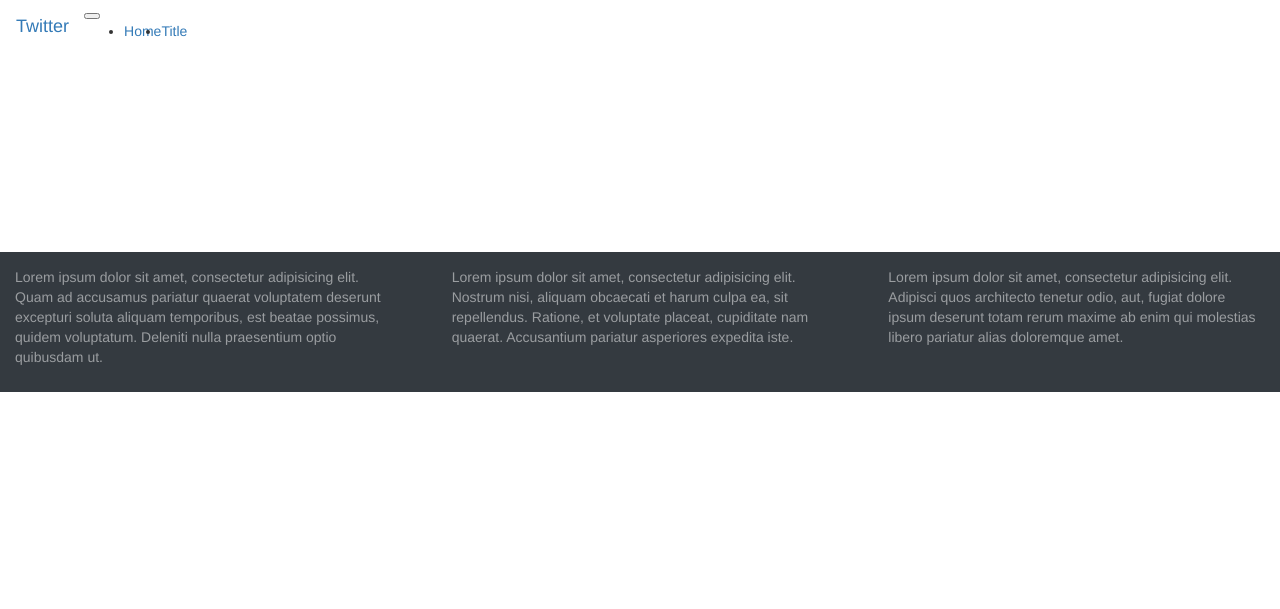
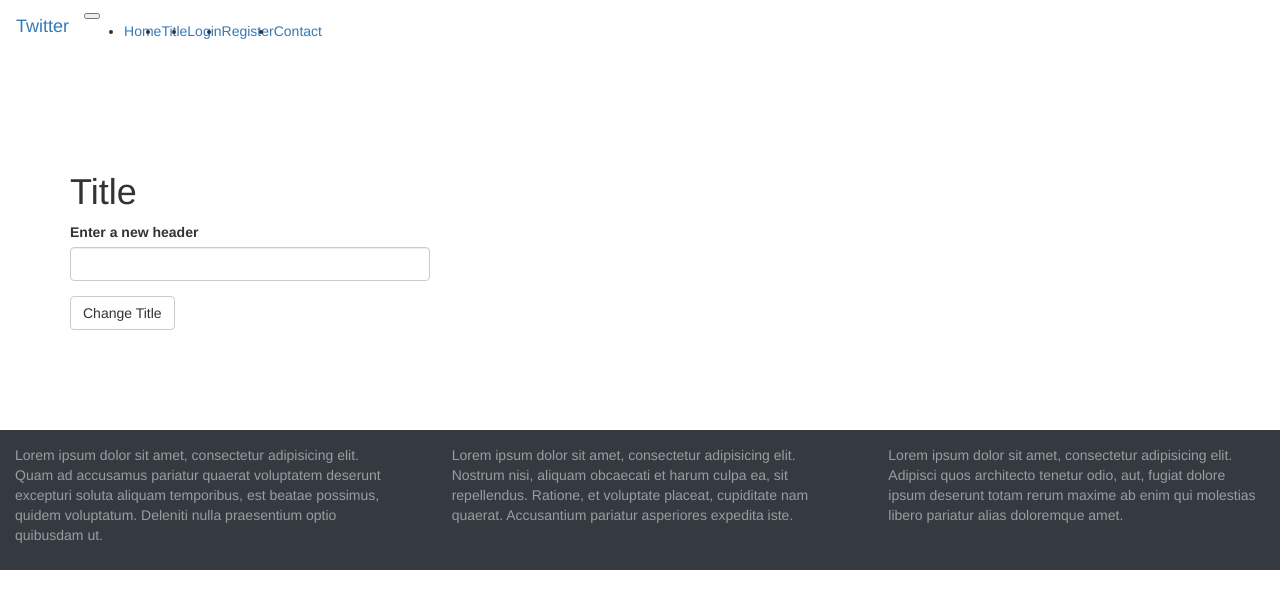
Before and after one commit to allanlburns/twitter_replica, a Flask app: page /title in a window 1280 px wide. Shown: the top 609 px of the page. Run offline with Flask 2, Linux system fonts and the light colour scheme; some libraries are stand-ins or nearby versions.

Commit message:
Completed form pages. TODO: add posting, profile, database.

```diff
--- /dev/null
+++ b/app/forms.py
@@ -0,0 +1,37 @@
+from flask_wtf import FlaskForm # imports mixin
+from wtforms import StringField, SubmitField, TextAreaField, PasswordField, IntegerField
+from wtforms.validators import DataRequired, Email, EqualTo
+
+class TitleForm(FlaskForm):
+    title = StringField('Enter a new header', validators=[DataRequired()])
+    submit = SubmitField('Change Title')
+
+class ContactForm(FlaskForm):
+    name = StringField('Name', validators=[DataRequired()])
+    email = StringField('E-mail', validators=[DataRequired(), Email()])
+    message = TextAreaField('Message', validators=[DataRequired()])
+    submit = SubmitField('Send Message')
+
+
+
+
+
+
+
+
+class LoginForm(FlaskForm):
+    email = StringField('E-mail', validators=[DataRequired(), Email()])
+    password = PasswordField('Password', validators=[DataRequired()])
+    submit = SubmitField('Login')
+
+
+class RegisterForm(FlaskForm):
+    first_name = StringField('First Name', validators=[DataRequired()])
+    last_name = StringField('Last Name', validators=[DataRequired()])
+    username = StringField('Username', validators=[DataRequired()])
+    email = StringField('Email', validators=[DataRequired(), Email()])
+    age = IntegerField('Age')
+    bio = StringField('Bio')
+    password = PasswordField('Password', validators=[DataRequired()])
+    password2 = PasswordField('Re-type Password', validators=[DataRequired(), EqualTo('password')])
+    submit = SubmitField('Register')
--- a/app/routes.py
+++ b/app/routes.py
@@ -1,9 +1,11 @@
 from app import app
-from flask import render_template, url_for, redirect
+from flask import render_template, url_for, redirect, flash
+from app.forms import TitleForm, ContactForm, LoginForm, RegisterForm
 
 @app.route('/')
-@app.route('/index.html')
-def index():
+@app.route('/index')
+@app.route('/index/<word>', methods=['GET'])
+def index(word=''):
     products = [
         {
             'id': 1001,
@@ -31,8 +33,49 @@ def index():
         },
     ]
 
-    return render_template('index.html', title="Home", products=products)
+    return render_template('index.html', title="Home", products=products, word=word)
 
-@app.route('/title')
+@app.route('/title', methods=['GET', 'POST'])
 def title():
-    return render_template('form.html', title="Title")
+    form = TitleForm()
+
+    # handle form submission
+    if form.validate_on_submit():
+        text = form.title.data
+
+        return redirect(url_for('index', word=text))
+
+    return render_template('form.html', title="Title", form=form)
+
+@app.route('/contact', methods={'GET', 'POST'})
+def contact():
+    form = ContactForm()
+
+    if form.validate_on_submit():
+        flash(f"Thanks {form.name.data}, your message has been received. We have sent a copy of the submission to {form.email.data}.")
+
+        return redirect(url_for('index'))
+
+    return render_template('form.html', form=form, title='Contact Us')
+
+@app.route('/login', methods={'GET', 'POST'})
+def login():
+    form = LoginForm()
+
+    if form.validate_on_submit():
+        flash(f"You have been logged in.")
+
+        return redirect(url_for('index'))
+
+    return render_template('form.html', form=form, title='Login')
+
+@app.route('/register', methods={'GET', 'POST'})
+def register():
+    form = RegisterForm()
+
+    if form.validate_on_submit():
+        flash(f"You have been registered.")
+
+        return redirect(url_for('index'))
+
+    return render_template('form.html', form=form, title='Register')
--- a/app/templates/base.html
+++ b/app/templates/base.html
@@ -41,6 +41,30 @@
             <a class="nav-link" href="{{ url_for('title')}}">Title</a>
           </li>
 
+          {% if title == 'Login' %}
+              <li class="nav-item active">
+          {% else %}
+              <li class="nav-item">
+          {% endif %}
+            <a class="nav-link" href="{{ url_for('login')}}">Login</a>
+          </li>
+
+          {% if title == 'Register' %}
+              <li class="nav-item active">
+          {% else %}
+              <li class="nav-item">
+          {% endif %}
+            <a class="nav-link" href="{{ url_for('register')}}">Register</a>
+          </li>
+
+          {% if title == 'Contact Us' %}
+              <li class="nav-item active">
+          {% else %}
+              <li class="nav-item">
+          {% endif %}
+            <a class="nav-link" href="{{ url_for('contact')}}">Contact</a>
+          </li>
+
         </ul>
       </div>
     </nav>
@@ -48,7 +72,15 @@
 
 {% block content %}
     <header>
-        <!-- TODO: add error handling or message here -->
+        {% with messages = get_flashed_messages() %}
+            {% if messages %}
+                {% for message in messages %}
+                    <script type="text/javascript">
+                        alert('{{ message }}');
+                    </script>
+                {% endfor %}
+            {% endif %}
+        {% endwith %}
     </header>
 
     <main>
--- a/app/templates/form.html
+++ b/app/templates/form.html
@@ -1,8 +1,14 @@
+{% import 'bootstrap/wtf.html' as wtf %}
 {% extends 'base.html' %}
 
 {% block app_content %}
     <div class="container">
-
-    <!-- </div> ends container -->
+        <div class="row">
+            <div class="col-md-4 offset-md-4">
+                <h1>{{ title }}</h1>
+                {{ wtf.quick_form(form) }}
+            </div> <!--  ends col -->
+        </div> <!--  ends row -->
+    </div><!--  ends container -->
 
 {% endblock %}
--- a/app/templates/index.html
+++ b/app/templates/index.html
@@ -5,7 +5,11 @@
 
         <div class="row">
             <div class="col-md-12">
-                <h1>Twitter</h1>
+                {% if word == '' %}
+                    <h1>Twitter</h1>
+                {% else %}
+                    <h1>{{ word.title() }}</h1>
+                {% endif %}
                 <img src="http://placehold.it/800x150" alt="Banner" class="banner">
             </div> <!-- ends col 12 -->
         </div> <!-- ends row -->
--- /dev/null
+++ b/config.py
@@ -0,0 +1,4 @@
+import os
+
+class Config():
+    SECRET_KEY = os.environ.get('SECRET_KEY') or 'you-will-never-guess'
```
Also changed, not shown: app/__init__.py (+10 -0 lines).
